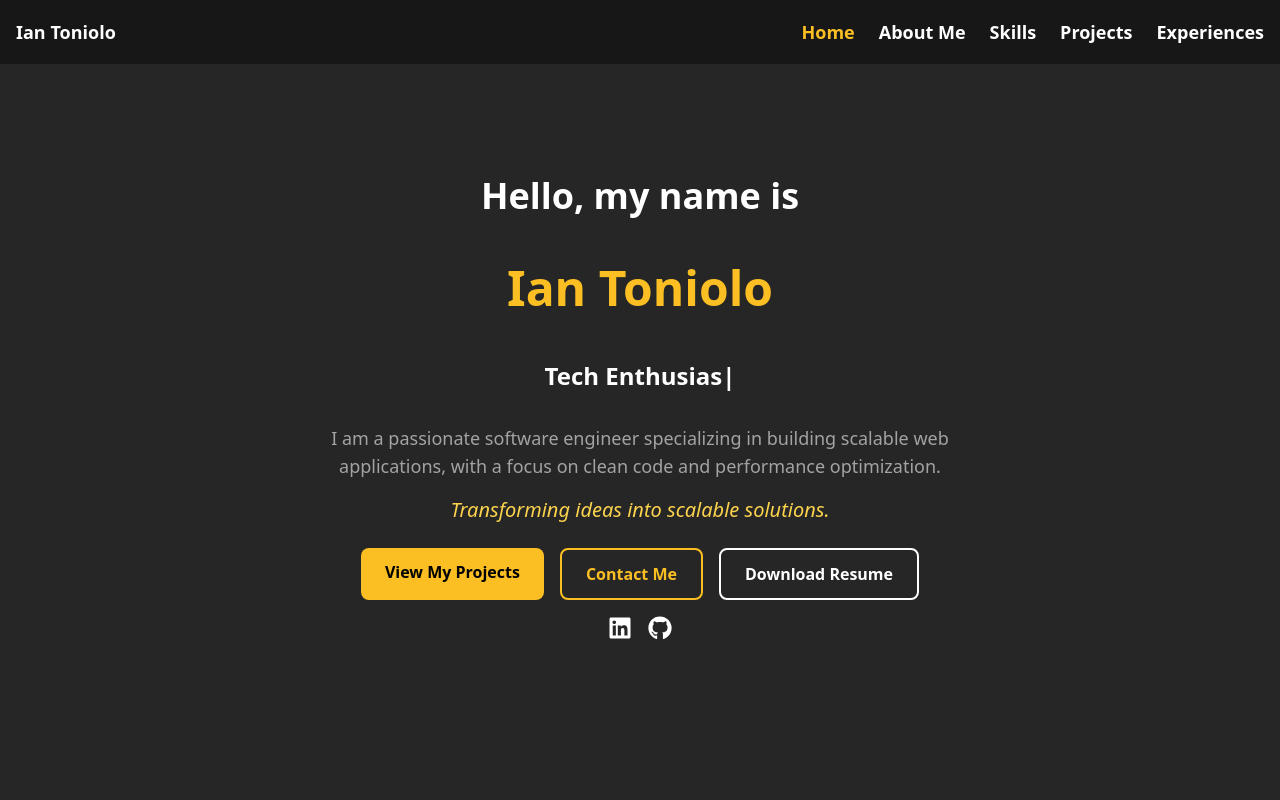
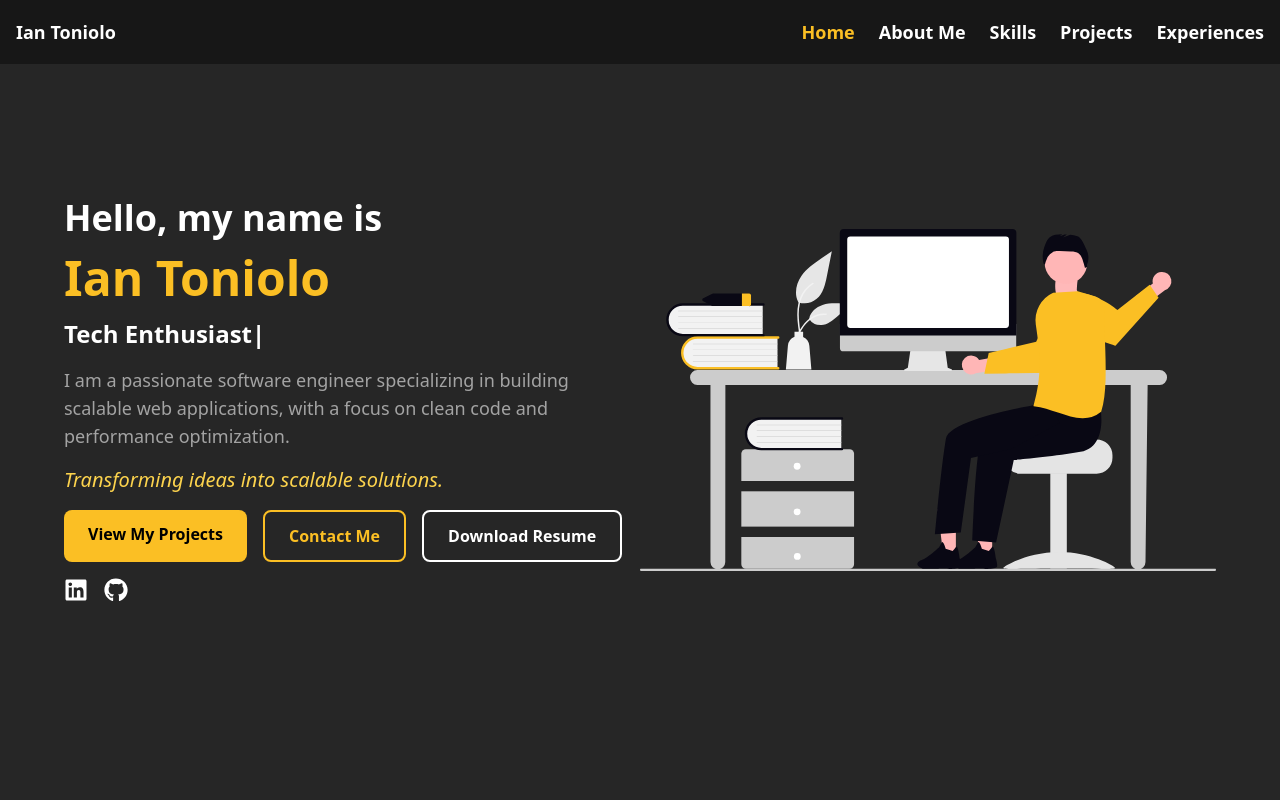
Before and after one commit to iantoniolo/portfolio, a React (Vite) app: page / in a window 1280 px wide. Shown: the top 800 px of the page. Built offline with nearby package versions, Linux system fonts and the light colour scheme.

Commit message:
feat: adding illustration svg on home

```diff
--- a/src/components/AboutMe.jsx
+++ b/src/components/AboutMe.jsx
@@ -21,7 +21,7 @@ function AboutMe() {
         {/* Image */}
         <div className="flex justify-center">
           <img
-            src="images/me.jpg"
+            src="assets/me.jpg"
             alt="Ian Toniolo"
             className="w-24 h-24 md:w-32 md:h-32 rounded-full border-4 border-amber-400"
           />
--- a/src/components/Home.jsx
+++ b/src/components/Home.jsx
@@ -4,6 +4,7 @@ import { FaLinkedin, FaGithub } from "react-icons/fa";
 import Particles from "react-tsparticles";
 import { useEffect, useRef } from "react";
 import Typed from "typed.js";
+import Illustration from "/assets/illustration.svg";
 
 function Home() {
   const typedElement = useRef(null);
@@ -26,7 +27,7 @@ function Home() {
   return (
     <section
       id="home"
-      className="relative h-screen w-full bg-cover bg-center flex flex-col items-center justify-center bg-neutral-800 px-4 md:px-0"
+      className="relative h-screen w-full bg-cover bg-center flex items-center justify-center bg-neutral-800 px-4 md:px-0"
     >
       {/* Particles Effect */}
       <Particles
@@ -41,44 +42,42 @@ function Home() {
         }}
       />
 
-      {/* Introduction */}
+      {/* Main container */}
+      <div className="flex flex-col md:flex-row items-center justify-between w-full max-w-6xl">
+        {/* Text content */}
         <motion.div
-        className="flex flex-col space-y-4 text-center"
-        initial={{ opacity: 0, y: 50 }}
-        animate={{ opacity: 1, y: 0 }}
+          className="flex flex-col items-center md:items-start text-center md:text-left space-y-4 w-full md:w-1/2"
+          initial={{ opacity: 0, x: -50 }}
+          animate={{ opacity: 1, x: 0 }}
           transition={{ duration: 1, ease: "easeOut" }}
         >
-        <motion.div className="p-4 text-3xl md:text-4xl font-bold text-white">
+          <motion.div className="text-3xl md:text-4xl font-bold text-white">
             Hello, my name is
           </motion.div>
-        <motion.div className="p-4 text-4xl md:text-5xl font-bold text-amber-400">
+          <motion.div className="text-4xl md:text-5xl font-bold text-amber-400">
             Ian Toniolo
           </motion.div>
-        <motion.div className="p-4 text-xl md:text-2xl font-bold text-white">
+          <motion.div className="text-xl md:text-2xl font-bold text-white">
             <span ref={typedElement}></span>
           </motion.div>
-      </motion.div>
 
-      {/* Brief description */}
-      <motion.div
-        className="text-center mt-4 text-md md:text-lg text-neutral-400 max-w-2xl"
+          <motion.p
+            className="text-md md:text-lg text-neutral-400 max-w-xl"
             initial={{ opacity: 0 }}
             animate={{ opacity: 1 }}
             transition={{ duration: 1, delay: 0.5 }}
           >
-        I am a passionate software engineer specializing in building scalable
-        web applications, with a focus on clean code and performance
-        optimization.
-      </motion.div>
+            I am a passionate software engineer specializing in building
+            scalable web applications, with a focus on clean code and
+            performance optimization.
+          </motion.p>
 
-      {/* Highlight phrase */}
-      <div className="text-center text-lg md:text-xl italic text-amber-300 mt-4">
+          <div className="text-lg md:text-xl italic text-amber-300">
             Transforming ideas into scalable solutions.
           </div>
 
           {/* Action buttons */}
-      <div className="mt-6 flex flex-wrap gap-4 justify-center">
-        {/* Scroll to Projects */}
+          <div className="mt-6 flex flex-wrap gap-4 justify-center md:justify-start">
             <Link
               to="projects"
               smooth={true}
@@ -120,6 +119,18 @@ function Home() {
               <FaGithub className="text-2xl text-white hover:text-amber-400 transition" />
             </a>
           </div>
+        </motion.div>
+
+        {/* Illustration */}
+        <motion.img
+          src={Illustration}
+          alt="Ilustração do desenvolvedor"
+          className="w-80 mt-10 md:mt-0 mx-auto md:mx-0 md:w-1/2"
+          initial={{ opacity: 0, x: 50 }}
+          animate={{ opacity: 1, x: 0 }}
+          transition={{ duration: 1, delay: 0.5 }}
+        />
+      </div>
     </section>
   );
 }
--- a/src/components/Skills.jsx
+++ b/src/components/Skills.jsx
@@ -7,7 +7,6 @@ import {
   FaDocker,
   FaPython,
   FaAws,
-  FaBootstrap,
 } from "react-icons/fa";
 import {
   SiPostgresql,
@@ -37,7 +36,6 @@ function Skills() {
     { name: "HTML5", icon: <FaHtml5 /> },
     { name: "CSS3", icon: <FaCss3Alt /> },
     { name: "React.js", icon: <FaReact /> },
-    { name: "Bootstrap", icon: <FaBootstrap /> },
   ];
 
   return (
```
Lines whose indentation alone changed are shown as unchanged.
